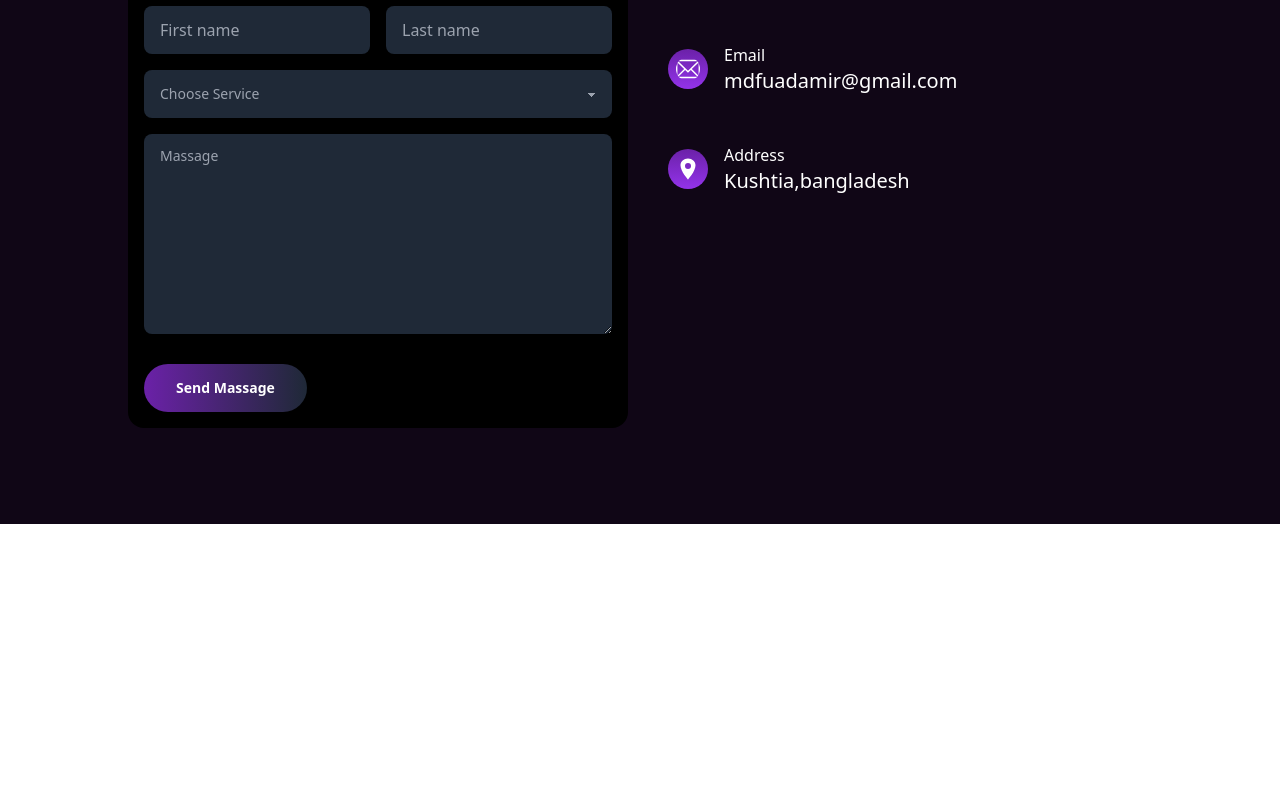
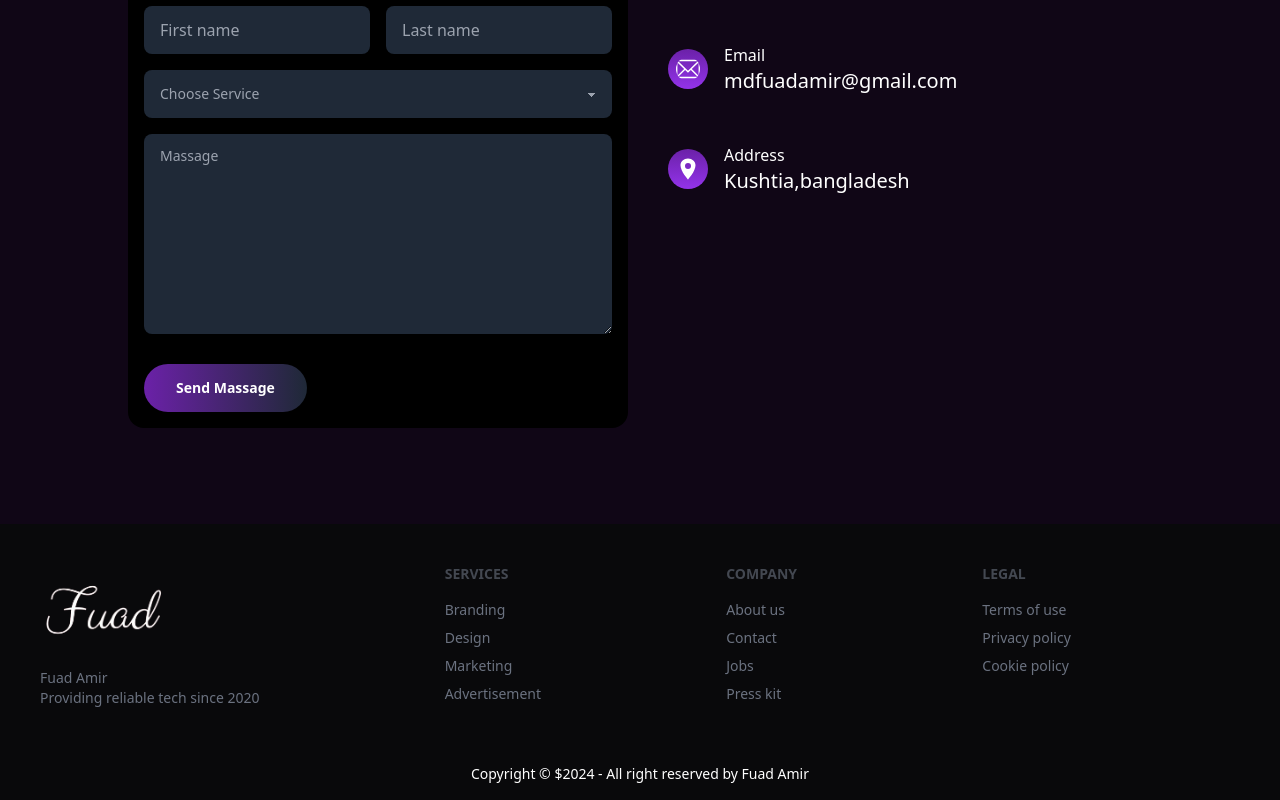
Before and after one commit to MdFuadAmir/Animated-Portfolio, a React app: page / in a window 1280 px wide. Shown: the part 6628-7428 px from the top of the page. Before the commit the page ends 7152 px from the top, so only its background shows below. Built offline with nearby package versions, Linux system fonts and the light colour scheme; the HTML template or start-up script is replaced by a standard one.

Commit message:
added footer section

```diff
--- /dev/null
+++ b/src/Components/Footer/Footer.jsx
@@ -0,0 +1,44 @@
+import image from"../../assets/sddefault-removebg-preview.png"
+const Footer = () => {
+    return (
+        <div className="">
+            <footer className="footer bg-zinc-950 text-gray-500 p-10">
+  <aside>
+    <img src={image} alt="" className="w-32"/>
+    <p>
+      Fuad Amir
+      <br />
+      Providing reliable tech since 2020
+    </p>
+  </aside>
+  <nav>
+    <h6 className="footer-title">Services</h6>
+    <a className="link link-hover">Branding</a>
+    <a className="link link-hover">Design</a>
+    <a className="link link-hover">Marketing</a>
+    <a className="link link-hover">Advertisement</a>
+  </nav>
+  <nav>
+    <h6 className="footer-title">Company</h6>
+    <a className="link link-hover">About us</a>
+    <a className="link link-hover">Contact</a>
+    <a className="link link-hover">Jobs</a>
+    <a className="link link-hover">Press kit</a>
+  </nav>
+  <nav>
+    <h6 className="footer-title">Legal</h6>
+    <a className="link link-hover">Terms of use</a>
+    <a className="link link-hover">Privacy policy</a>
+    <a className="link link-hover">Cookie policy</a>
+  </nav>
+</footer>
+            <footer className="footer footer-center bg-zinc-950 text-base-content p-4">
+                <aside>
+                    <p className="text-white">Copyright © ${new Date().getFullYear()} - All right reserved by Fuad Amir</p>
+                </aside>
+            </footer>
+        </div>
+    );
+};
+
+export default Footer;
--- a/src/Root/Root.jsx
+++ b/src/Root/Root.jsx
@@ -1,5 +1,6 @@
 import { Outlet } from "react-router-dom";
 import Navber from "../Components/Navber/Navber";
+import Footer from "../Components/Footer/Footer";
 
 
 const Root = () => {
@@ -7,6 +8,7 @@ const Root = () => {
             <div className="max-w-7xl mx-auto bg-[#100616]">
                 <Navber/>
                 <Outlet/>
+                <Footer/>
             </div>
     );
 };
```
